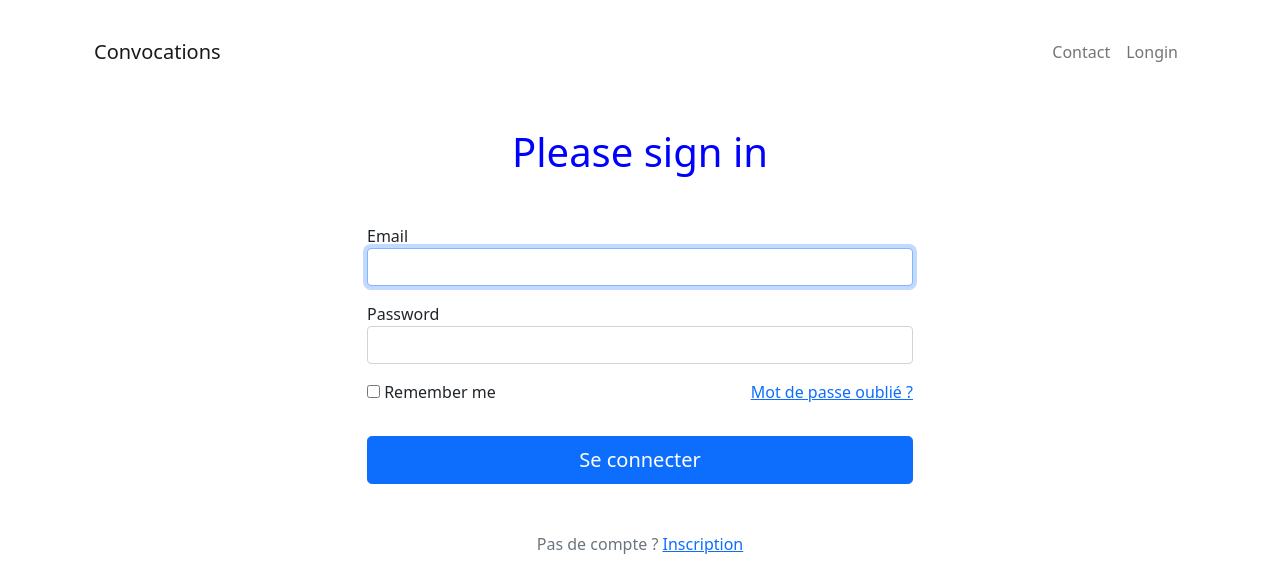
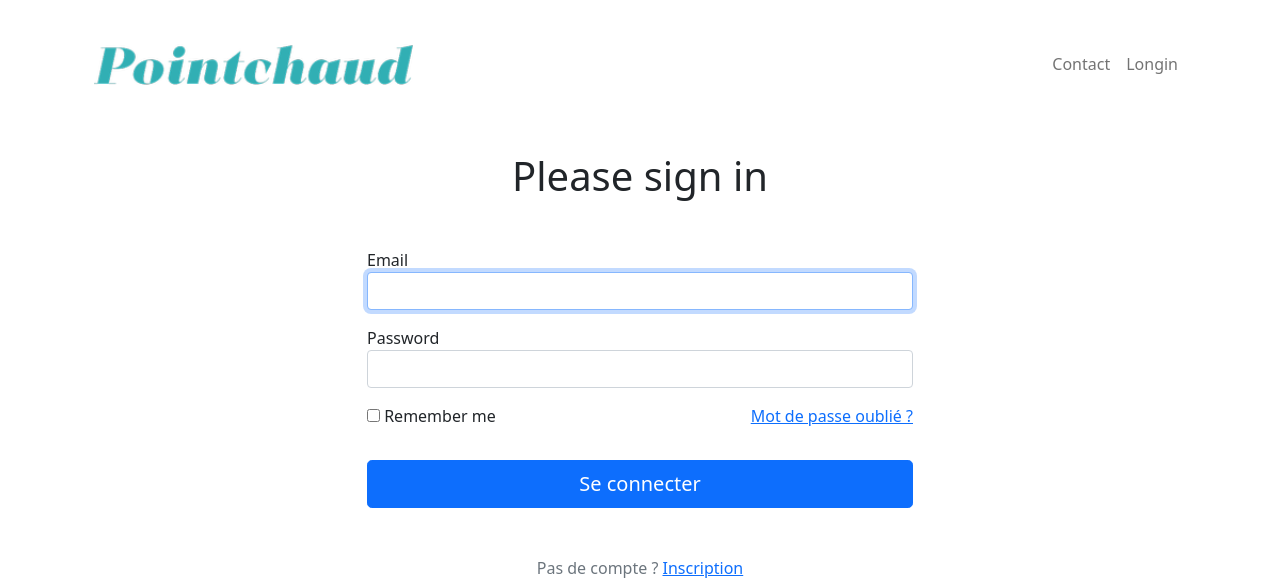
Before and after one commit to oumar-wele/pointchaud, a Symfony app: template templates/page/login.html.twig in a window 1280 px wide. Shown: the top 579 px of the page. Run offline with Twig, Linux system fonts and the light colour scheme; the template is opened without the code that fills it, so the values that code supplies are empty; some libraries are stand-ins or nearby versions.

Commit message:
deviation du projet en point chaud

```diff
--- a/templates/navbar/_navbar.html.twig
+++ b/templates/navbar/_navbar.html.twig
@@ -7,7 +7,7 @@
       <nav class="navbar navbar-expand-lg   navbar-light" >
         <div class="container-fluid">
           <a class="navbar-brand" href="/">
-          Convocations
+          <img src="image/logo.png" alt="">
           </a>
     <button class="navbar-toggler" type="button" data-toggle="collapse" data-target="#navbarToggleExternalContent" aria-controls="navbarToggleExternalContent" aria-expanded="false" aria-label="Toggle navigation">
       <span class="navbar-toggler-icon"></span>
--- a/templates/page/login.html.twig
+++ b/templates/page/login.html.twig
@@ -12,7 +12,7 @@
                <!-- <div class="mt-3 mb-3">
                     <img src="image/logo.png" alt="">
                 </div>-->
-                <h1 class="text-center mb-5" style="color: blue;">Please sign in</h1>
+                <h1 class="text-center mb-5">Please sign in</h1>
 
 
                 <form method="post">
```
Also changed, not shown: public/image/logo.png (added).
